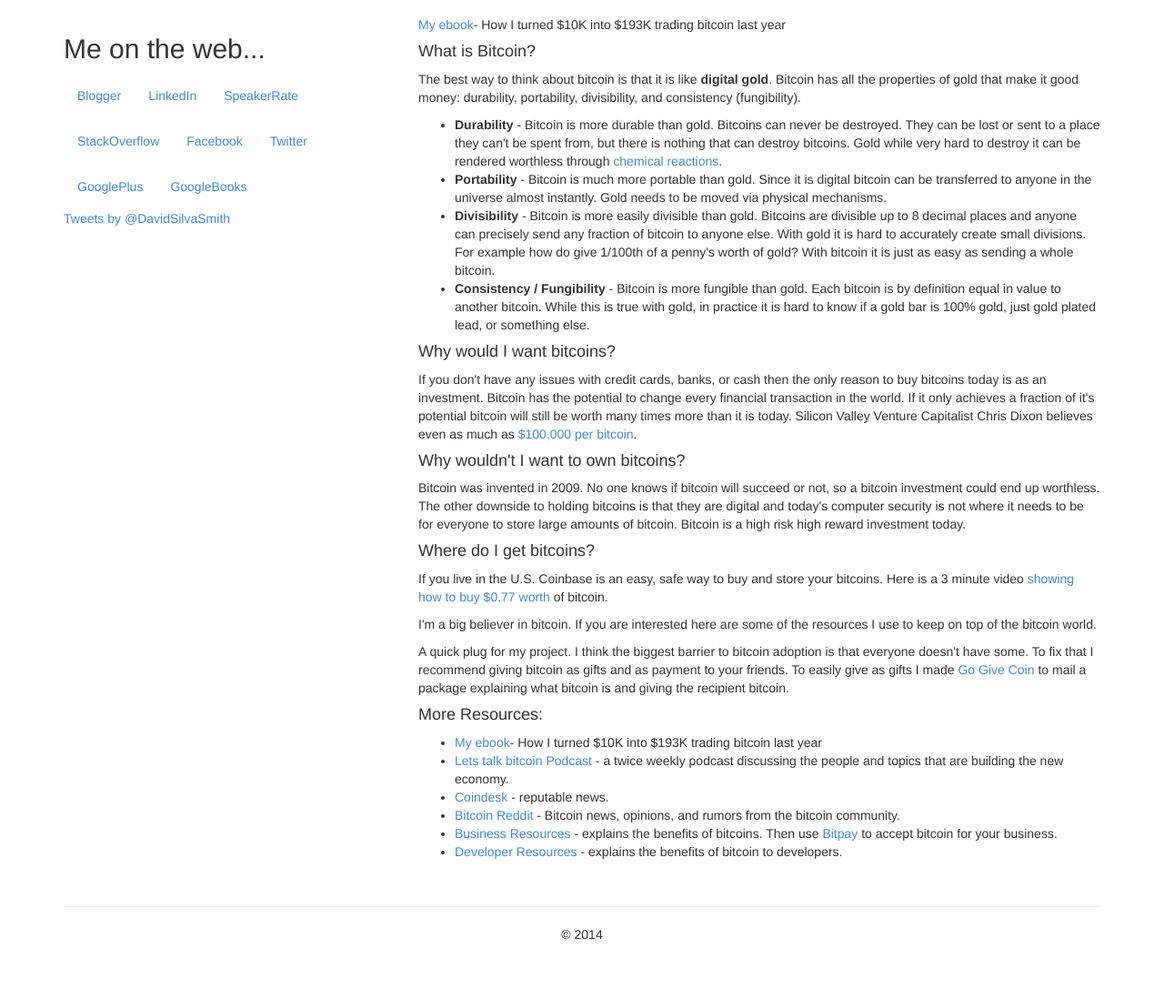
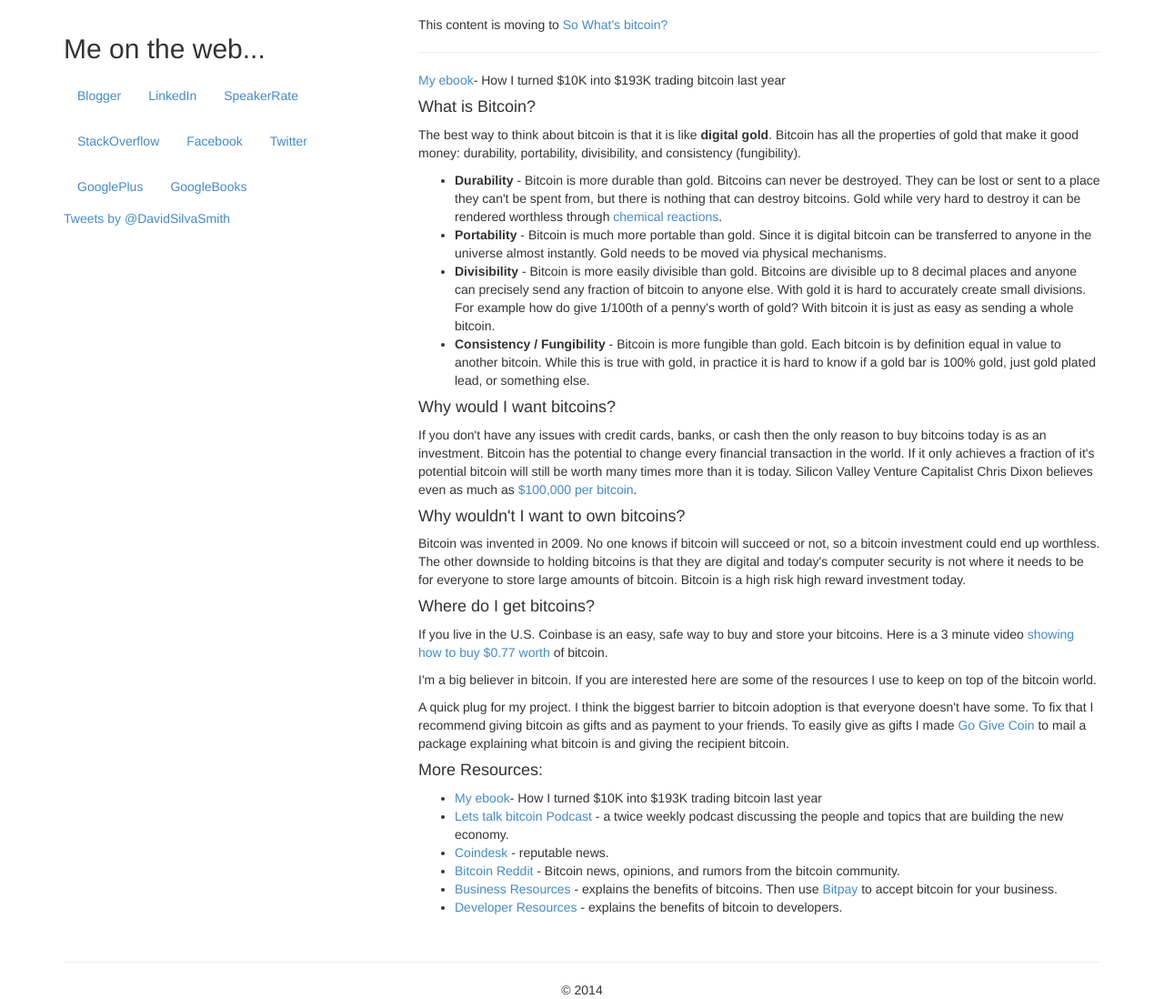
Before and after one commit to davidsilvasmith/davidsilvasmith.github.io, a Jekyll site: the page built from bitcoin.html, in a window 1280 px wide, cut to the strip 165-1263 px from the top of the page. Shown: the whole strip at 91% size. Built offline with Jekyll 4.4.1, drawn with Linux system fonts in a browser that asks for light colours; nearby versions of some CDN libraries; comment, search, counter and statistics services are not loaded; before the commit the page ends 1202 px from its top, so only the background shows below that.

Commit message:
updated bitcoin with So What's bitcoin link.

```diff
--- a/bitcoin.html
+++ b/bitcoin.html
@@ -2,6 +2,9 @@
 layout: base
 permalink: /bitcoin/
 ---
+<div>This content is moving to <a href="http://www.sowhatsbitcoin.com/" target="_blank" title="Opens in a new window">So What's bitcoin?</a></div>
+
+<hr />
 <div><a href="http://bit.ly/bitcoin-trading-ebook" target="_blank" title="Opens in a new window">My ebook</a>- How I turned $10K into $193K trading bitcoin last year</div>
 
 <h4>What is Bitcoin?</h4>
```
